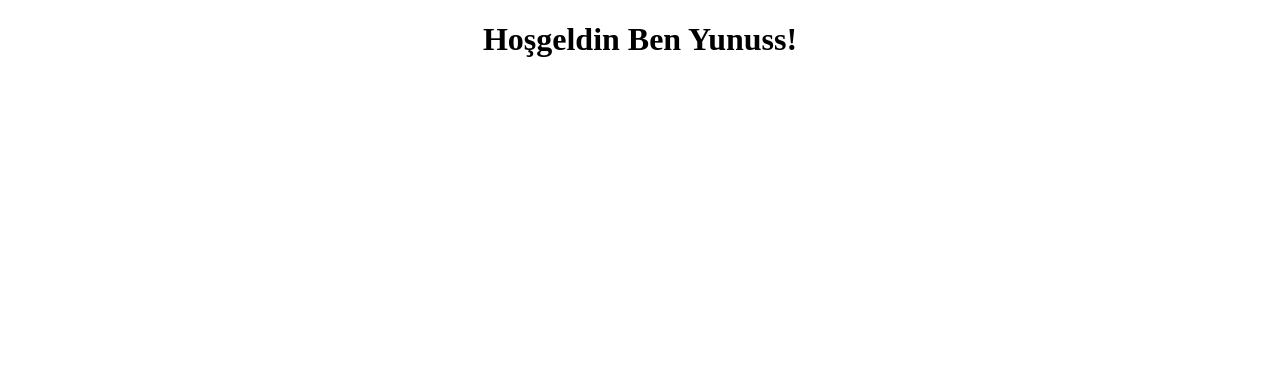
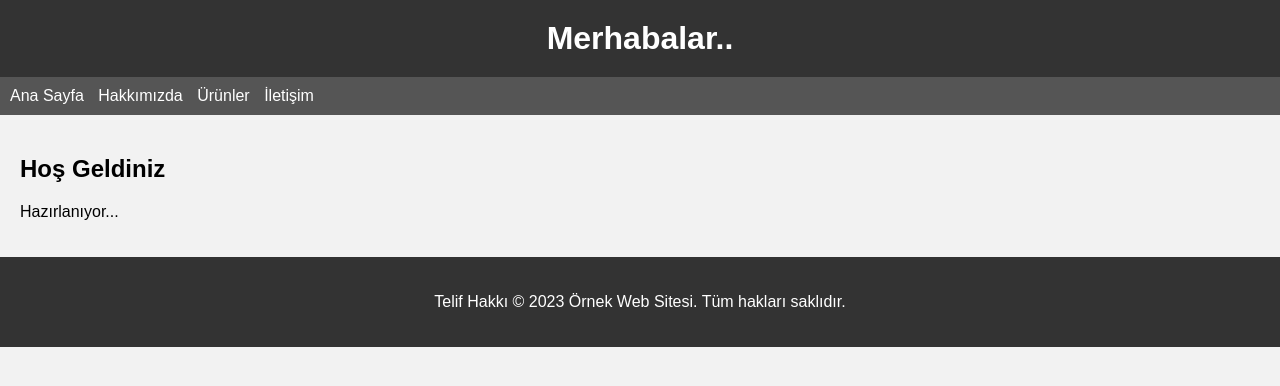
Before and after one commit to sabnyns/sabnyns.github.io, a plain HTML site: page index.html in a window 1280 px wide. Drawn offline with Linux system fonts and the light colour scheme.

Commit message:
Update index.html

```diff
--- a/index.html
+++ b/index.html
@@ -1,11 +1,82 @@
 <!DOCTYPE html>
-<html lang="en">
+<html>
   <head>
-    <meta charset="UTF-8" />
-    <meta name="viewport" content="width=device-width, initial-scale=1.0" />
     <title>Yunuss</title>
+    <style>
+      /* CSS kodlarını burada tanımlayabilirsiniz */
+      body {
+        font-family: Arial, sans-serif;
+        background-color: #f2f2f2;
+        margin: 0;
+        padding: 0;
+      }
+
+      header {
+        background-color: #333;
+        color: #fff;
+        padding: 20px;
+        text-align: center;
+      }
+
+      h1 {
+        margin: 0;
+      }
+
+      nav {
+        background-color: #555;
+        color: #fff;
+        padding: 10px;
+      }
+
+      nav ul {
+        list-style-type: none;
+        margin: 0;
+        padding: 0;
+      }
+
+      nav ul li {
+        display: inline;
+        margin-right: 10px;
+      }
+
+      nav ul li a {
+        color: #fff;
+        text-decoration: none;
+      }
+
+      section {
+        padding: 20px;
+      }
+
+      footer {
+        background-color: #333;
+        color: #fff;
+        padding: 20px;
+        text-align: center;
+      }
+    </style>
   </head>
   <body>
-    <h1 style="text-align: center">Hoşgeldin Ben Yunuss!</h1>
+    <header>
+      <h1>Merhabalar..</h1>
+    </header>
+
+    <nav>
+      <ul>
+        <li><a href="#">Ana Sayfa</a></li>
+        <li><a href="#">Hakkımızda</a></li>
+        <li><a href="#">Ürünler</a></li>
+        <li><a href="#">İletişim</a></li>
+      </ul>
+    </nav>
+
+    <section>
+      <h2>Hoş Geldiniz</h2>
+      <p>Hazırlanıyor...</p>
+    </section>
+
+    <footer>
+      <p>Telif Hakkı &copy; 2023 Örnek Web Sitesi. Tüm hakları saklıdır.</p>
+    </footer>
   </body>
 </html>
```
